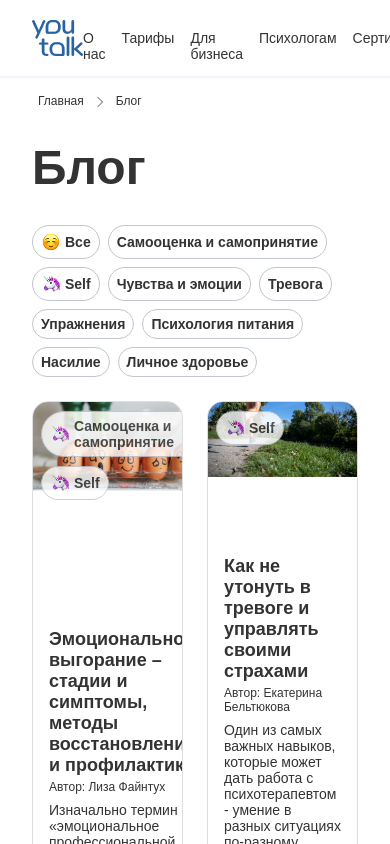
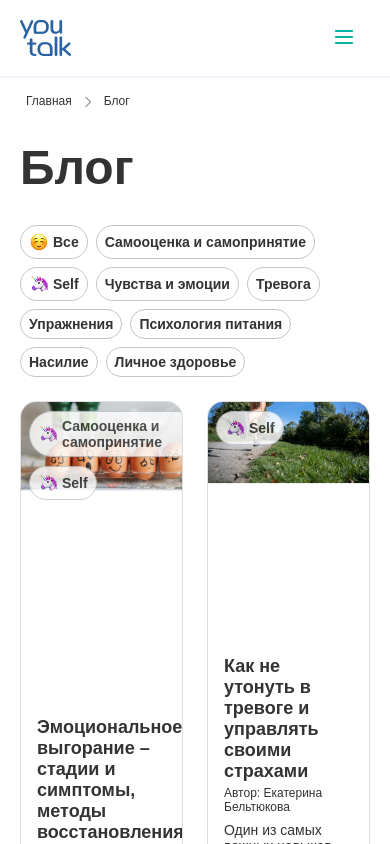
Before and after one commit to cherligan/Youtalk-blog, a React (Vite) app: page / in a window 390 px wide. Shown: the top 844 px of the page. Built offline with nearby package versions, Linux system fonts and the light colour scheme; a web font is replaced by a local one.

Commit message:
feat: add header toggleMenu

```diff
--- a/src/App.css
+++ b/src/App.css
@@ -54,6 +54,7 @@ header
   font-size: 14px;
   font-weight: 500;
   transition: 0.2s;
+  text-decoration: none;
 }
 .header__nav--item:hover
 {
@@ -73,6 +74,33 @@ header
   padding: 14px 20px;
   transition: 0.2s;
 }
+.header__toggle-menu
+{
+  display: none;
+  border: none;
+  background-color: #ffffff;
+}
+.header__mobile-nav-pannel
+{
+  position: absolute;
+  right: 10px;
+  top: calc(100% + 2px);
+  display: flex;
+  flex-direction: column;
+  width: auto;
+  gap: 8px;
+  padding: 12px;
+  border: 1px solid #9D9D9D;
+  border-radius: 8px;
+  background-color: #ffffff;
+  z-index: 3;
+}
+.header__mobile-nav-pannel a
+{
+  text-decoration: none;
+  color: #333333;
+  text-align: left;
+}
 .header__btn:hover
 {
   background-color: #c9f1f1;
@@ -83,6 +111,7 @@ header
 }
 main
 {
+  width: 100vw;
   display: flex;
   flex-direction: column;
   box-sizing: border-box;
@@ -394,3 +423,35 @@ footer
     padding: 40px 32px;
   }
 }
+@media (max-width: 768px)
+{
+  header
+  {
+    padding: 20px;
+  }
+  .header__nav
+  {
+    display: none;
+  }
+  .header__btn
+  {
+    display: none;
+  }
+  .header__toggle-menu
+  {
+    display: block;
+  }
+  main
+  {
+    padding: 78px 20px 0px 20px;
+  }
+  .main__content
+  {
+    grid-template-columns: repeat(2, 1fr);
+    grid-template-rows: 600px 1fr 1fr 1fr;
+  }
+  .main__big-cards
+  {
+    grid-column: 1/3;
+  }
+}
--- a/src/App.jsx
+++ b/src/App.jsx
@@ -1,21 +1,38 @@
 import './App.css'
-
+import { useState } from 'react'
 export default function App() {
-
+const [isOpen, setIsOpen] = useState(false);
+const burgerClick = () =>
+{
+  setIsOpen(!isOpen);
+}
   return (
     <div>
       <header className='header'>
         <img src='./assets/logo.png' className='header__logo' alt='logo'></img>
         <nav className='header__nav'>
-          <a className='header__nav--item'>О нас</a>
-          <a className='header__nav--item'>Тарифы</a>
-          <a className='header__nav--item'>Для бизнеса</a>
-          <a className='header__nav--item'>Психологам</a>
-          <a className='header__nav--item'>Сертификат</a>
-          <a className='header__nav--item'>Материалы <img src='./assets/arD.png' alt='arrow'></img></a>
-          <a className='header__nav--item'>FAQ</a>
+          <a href='#about' className='header__nav--item'>О нас</a>
+          <a href='#tariffs' className='header__nav--item'>Тарифы</a>
+          <a href='#business' className='header__nav--item'>Для бизнеса</a>
+          <a href='#psychologists' className='header__nav--item'>Психологам</a>
+          <a href='#certificate' className='header__nav--item'>Сертификат</a>
+          <a href='#materials' className='header__nav--item'>Материалы <img src='./assets/arD.png' alt='arrow'></img></a>
+          <a href='#faq' className='header__nav--item'>FAQ</a>
         </nav>
         <button className='header__btn'>Подобрать психолога</button>
+        <button className='header__toggle-menu' onClick={burgerClick}><img src='./assets/toggleMenu.png' alt='toggleMenu'></img></button>
+        {isOpen &&
+        (
+          <div className='header__mobile-nav-pannel'>
+              <a href='#about' className='header__nav--item' onClick={() => setIsOpen(false)}>О нас</a>
+              <a href='#tariffs' className='header__nav--item' onClick={() => setIsOpen(false)}>Тарифы</a>
+              <a href='#business' className='header__nav--item' onClick={() => setIsOpen(false)}>Для бизнеса</a>
+              <a href='#psychologists' className='header__nav--item' onClick={() => setIsOpen(false)}>Психологам</a>
+              <a href='#certificate' className='header__nav--item' onClick={() => setIsOpen(false)}>Сертификат</a>
+              <a href='#materials' className='header__nav--item' onClick={() => setIsOpen(false)}>Материалы</a>
+              <a href='#faq' className='header__nav--item' onClick={() => setIsOpen(false)}>FAQ</a>
+          </div>
+        )}
       </header>
       <main className='main'>
         <span className='main__path-to-blog'>Главная <img src='./assets/arR.png' alt='arrow'></img> Блог</span>
```
Also changed, not shown: public/assets/toggleMenu.png (added).
